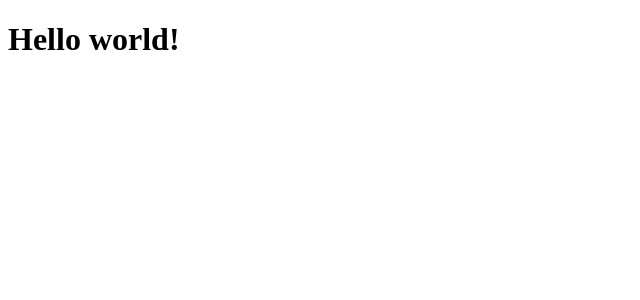
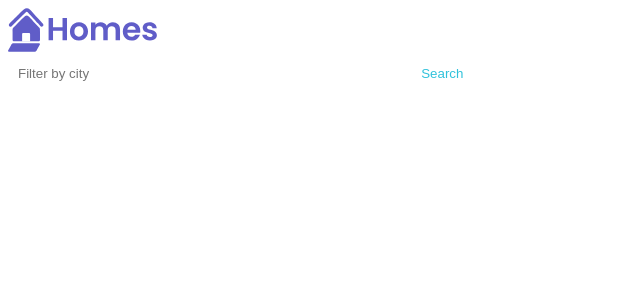
Before and after one commit to LINDEX171/House-app, an Angular app: page / in a window 1280 px wide. Shown: the top 300 px of the page, without its empty margins (0-640 px from the left). Built offline with nearby package versions, Linux system fonts and the light colour scheme.

Commit message:
component

```diff
--- a/src/app/app.component.ts
+++ b/src/app/app.component.ts
@@ -1,11 +1,22 @@
 import { Component } from '@angular/core';
 import { RouterOutlet } from '@angular/router';
-
+import { HomeComponent } from './home/home.component';
 @Component({
   selector: 'app-root',
   standalone: true,
-  imports: [RouterOutlet],
-  template: `<h1>Hello world!</h1>`,
+  imports: [RouterOutlet,
+    HomeComponent
+  ],
+  template: `
+  <main>
+    <header class="brand-name">
+      <img class="brand-logo" src="/assets/logo.svg" alt="logo" aria-hidden="true">
+    </header>
+    <section class="content">
+      <app-home></app-home>
+    </section>
+  </main>
+`,
   styleUrl: './app.component.css'
 })
 export class AppComponent {
--- /dev/null
+++ b/src/app/home/home.component.css
@@ -0,0 +1,40 @@
+.results {
+    display: grid;
+    column-gap: 14px;
+    row-gap: 14px;
+    grid-template-columns: repeat(auto-fill, minmax(400px, 400px));
+    margin-top: 50px;
+    justify-content: space-around;
+  }
+
+  input[type="text"] {
+    border: solid 1px var(--primary-color);
+    padding: 10px;
+    border-radius: 8px;
+    margin-right: 4px;
+    display: inline-block;
+    width: 30%;
+  }
+
+  button {
+    padding: 10px;
+    border: solid 1px var(--primary-color);
+    background: var(--primary-color);
+    color: rgb(49, 194, 219);
+    border-radius: 8px;
+  }
+
+  @media (min-width: 500px) and (max-width: 768px) {
+    .results {
+        grid-template-columns: repeat(2, 1fr);
+    }
+    input[type="text"] {
+        width: 70%;
+    }
+  }
+
+  @media (max-width: 499px) {
+    .results {
+        grid-template-columns: 1fr;
+    }
+  }
--- /dev/null
+++ b/src/app/home/home.component.ts
@@ -0,0 +1,19 @@
+import { Component } from '@angular/core';
+
+@Component({
+  selector: 'app-home',
+  standalone: true,
+  imports: [],
+  template: `
+  <section>
+    <form>
+      <input type="text" placeholder="Filter by city">
+      <button class="primary" type="button">Search</button>
+    </form>
+  </section>
+`,
+  styleUrl: './home.component.css'
+})
+export class HomeComponent {
+
+}
```
Also changed, not shown: src/assets/location-pin.svg (added), src/assets/logo.svg (added).
